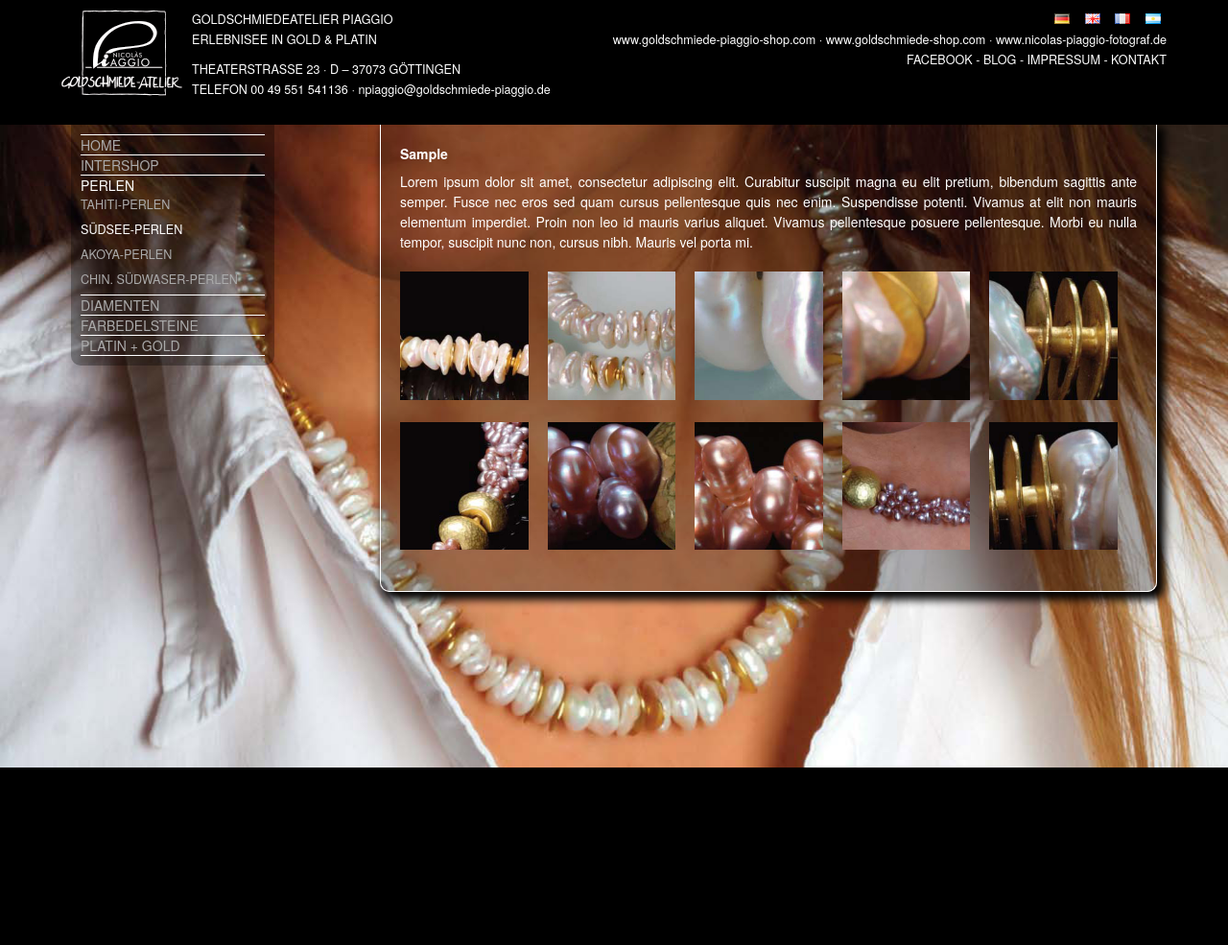
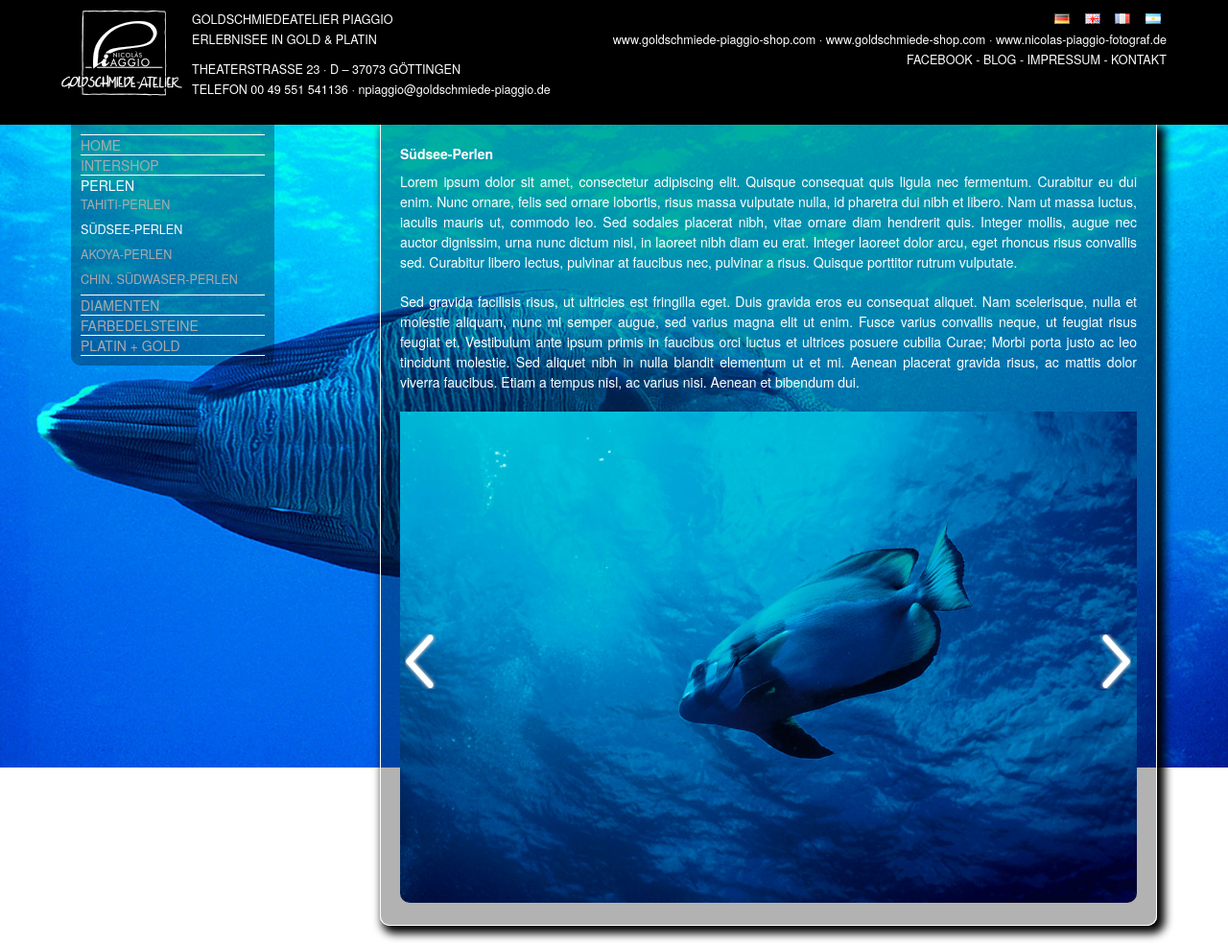
Before and after one commit to joselito777/test_joya, a PHP site: page /piaggio/de/perlen/sudsee-perlen in a window 1280 px wide. Shown: the whole page at 96% size. Before the commit the page ends 800 px from the top, so only its background shows below. Run offline with PHP 8.4, Linux system fonts and the light colour scheme.

Commit message:
imagenes en sudsee-perlen

```diff
--- a/inc/layout/keypad.php
+++ b/inc/layout/keypad.php
@@ -4,10 +4,10 @@
 		foreach ($sections as $keySec) {
 			if(!isset($sectionsHiddens[$keySec])){
 				$activeSection = (isset($arrayPath[1]) && $arrayPath[1] == $keySec)? 'active' : '';
-				$auxLink = $homeRoot.'/'.$language.'/'.$keySec;
+				$auxLinksec = $homeRoot.'/'.$language.'/'.$keySec;
 				?>
 					<li class="<?=$activeSection?>" >
-						<a class="<?=$activeSection?>" href="<?=$auxLink?>" title="<?=$dictionarySections[$keySec]?>">
+						<a class="<?=$activeSection?>" href="<?=$auxLinksec?>" title="<?=$dictionarySections[$keySec]?>">
 							<?=$dictionarySections[$keySec]?>
 						</a>
 						<?php
@@ -17,7 +17,7 @@
 								<?php
 								foreach ($subSections[$keySec] as $keySubSec) {
 									$activeSubSection = (isset($arrayPath[2]) && $arrayPath[2] == $keySubSec)? 'active' : '';
-									$auxLink .= '/'.$keySubSec;
+									$auxLink = $auxLinksec.'/'.$keySubSec;
 									?>
 									<li>
 										<a class="<?=$activeSubSection?>" href="<?=$auxLink?>" title="<?=$dictionarySubSections[$keySec][$keySubSec]?>">
--- /dev/null
+++ b/inc/perlen/sudsee-perlen.php
@@ -0,0 +1,11 @@
+<h3><?=$dictionarySubSections['perlen']['sudsee-perlen']?></h3>
+<p>
+	Lorem ipsum dolor sit amet, consectetur adipiscing elit. Quisque consequat quis ligula nec fermentum. Curabitur eu dui enim. Nunc ornare, felis sed ornare lobortis, risus massa vulputate nulla, id pharetra dui nibh et libero. Nam ut massa luctus, iaculis mauris ut, commodo leo. Sed sodales placerat nibh, vitae ornare diam hendrerit quis. Integer mollis, augue nec auctor dignissim, urna nunc dictum nisl, in laoreet nibh diam eu erat. Integer laoreet dolor arcu, eget rhoncus risus convallis sed. Curabitur libero lectus, pulvinar at faucibus nec, pulvinar a risus. Quisque porttitor rutrum vulputate.
+</p>
+<p>
+	Sed gravida facilisis risus, ut ultricies est fringilla eget. Duis gravida eros eu consequat aliquet. Nam scelerisque, nulla et molestie aliquam, nunc mi semper augue, sed varius magna elit ut enim. Fusce varius convallis neque, ut feugiat risus feugiat et. Vestibulum ante ipsum primis in faucibus orci luctus et ultrices posuere cubilia Curae; Morbi porta justo ac leo tincidunt molestie. Sed aliquet nibh in nulla blandit elementum ut et mi. Aenean placerat gravida risus, ac mattis dolor viverra faucibus. Etiam a tempus nisl, ac varius nisi. Aenean et bibendum dui.
+</p>
+<div id="" class="mycarousel principal jcarousel" data-section="perlen" data-subsection="sudsee-perlen">
+	<ul class="">
+	</ul>
+</div>
--- a/includes/defines_images_sliders.php
+++ b/includes/defines_images_sliders.php
@@ -1,26 +1,29 @@
 <?php
 	$photos = array(
 		'perlen' => array(
-			'tahiti-perlen' => array(
-				'barrakudas-uw.jpg',
-				'broome-harbour.jpg',
-				'broome-pearls.jpg',
-				'garnelle-anemone.jpg',
-				'hai-kubaI.jpg',
-
-				'hutte-rangiroa.jpg',
-				'japanese-cementery-broome.jpg',
+			'sin-seccion' => array(
 				'nicolasfisch.jpg',
 				'papaleyiii.jpg',
 				'tintenfisch-hp.jpg',
+				'robertwan.jpg',
+			),
+			'tahiti-perlen' => array(
+				'hai-kubaI.jpg',
+				'garnelle-anemone.jpg',
+				'barrakudas-uw.jpg',
+				'zuchtung-perle.jpg',
+				'tiburon-rangiroa-ia.jpg',
+				'rangiroa-strasse.jpg',
+				'hutte-rangiroa.jpg',
 
+			),
+			'sudsee-perlen' => array(
+				'japanese-cementery-broome.jpg',
+				'uw-fisch.jpg',
 				'rafflesbay-australien-perlenfarm.jpg',
 				'keit-dureau-sam-marlow-kuribayashi.jpg',
-				'rangiroa-strasse.jpg',
-				'robertwan.jpg',
-				'tiburon-rangiroa-ia.jpg',
-				'uw-fisch.jpg',
-				'zuchtung-perle.jpg',
+				'broome-pearls.jpg',
+				'broome-harbour.jpg',
 			),
 		),
 		'diamenten' => array(
--- a/languages/dictionary_la.php
+++ b/languages/dictionary_la.php
@@ -13,7 +13,7 @@
 	$dictionarySubSections = array(
 		'perlen' => array(
 			'tahiti-perlen' => 'Perlas de Tahiti',
-			'sudsee-perlen' => 'Perlas del Mar del Sur',
+			'sudsee-perlen' => 'Perlas Australianas',
 			'akoya-perlen' => 'Perlas Akoya',
 			'chin-sudwaser-perlen' => 'Chin. perlas de agua dulce',
 		 ),
--- a/scripts/functions.js
+++ b/scripts/functions.js
@@ -39,9 +39,6 @@ function getImageBG(section) {
 			'default' : 'fusion-del-oro-624023.jpg'},
 		'perlen' : {
 			'tahiti-perlen' : 'napo-uw-greatb-reef.jpg',
-			'sudsee-perlen' : 'perlen.jpg',
-			'akoya-perlen' : 'perlen.jpg',
-			'chin-sudwaser-perlen' : 'perlen.jpg',
 			'default' : 'napo-uw-greatb-reef.jpg'
 		},
 		'default' : 'fusion-del-oro-624023.jpg'
```
